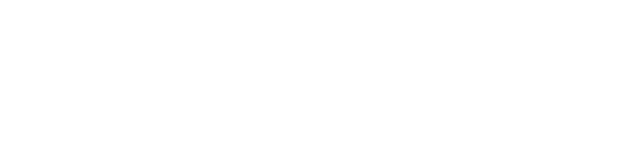
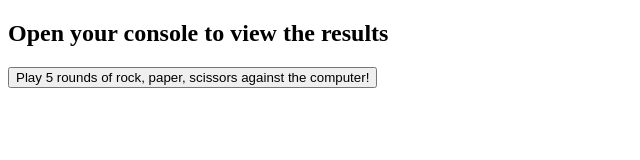
Before and after one commit to MatthewKissinger/rockpaperscissors, a plain HTML site: page index.html in a window 1280 px wide. Shown: the whole page, without its empty margins (0-640 px from the left). Drawn offline with Linux system fonts and the light colour scheme.

Commit message:
Updated HTML with a button and H2

```diff
--- a/index.html
+++ b/index.html
@@ -7,7 +7,8 @@
 </head>
 <body>
 
-
+    <h2>Open your console to view the results</h2>
+    <button onclick="game()">Play 5 rounds of rock, paper, scissors against the computer!</button>
 
 
 
```
